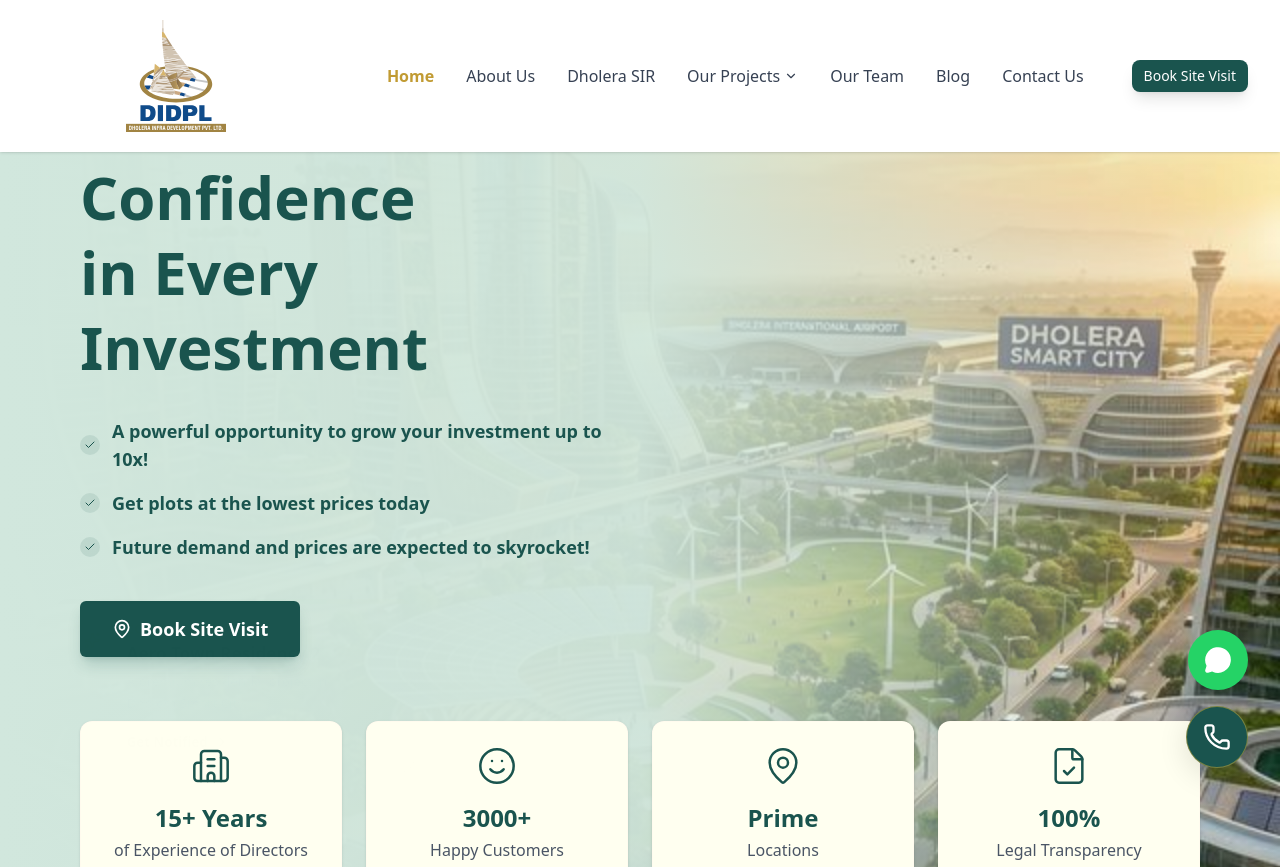
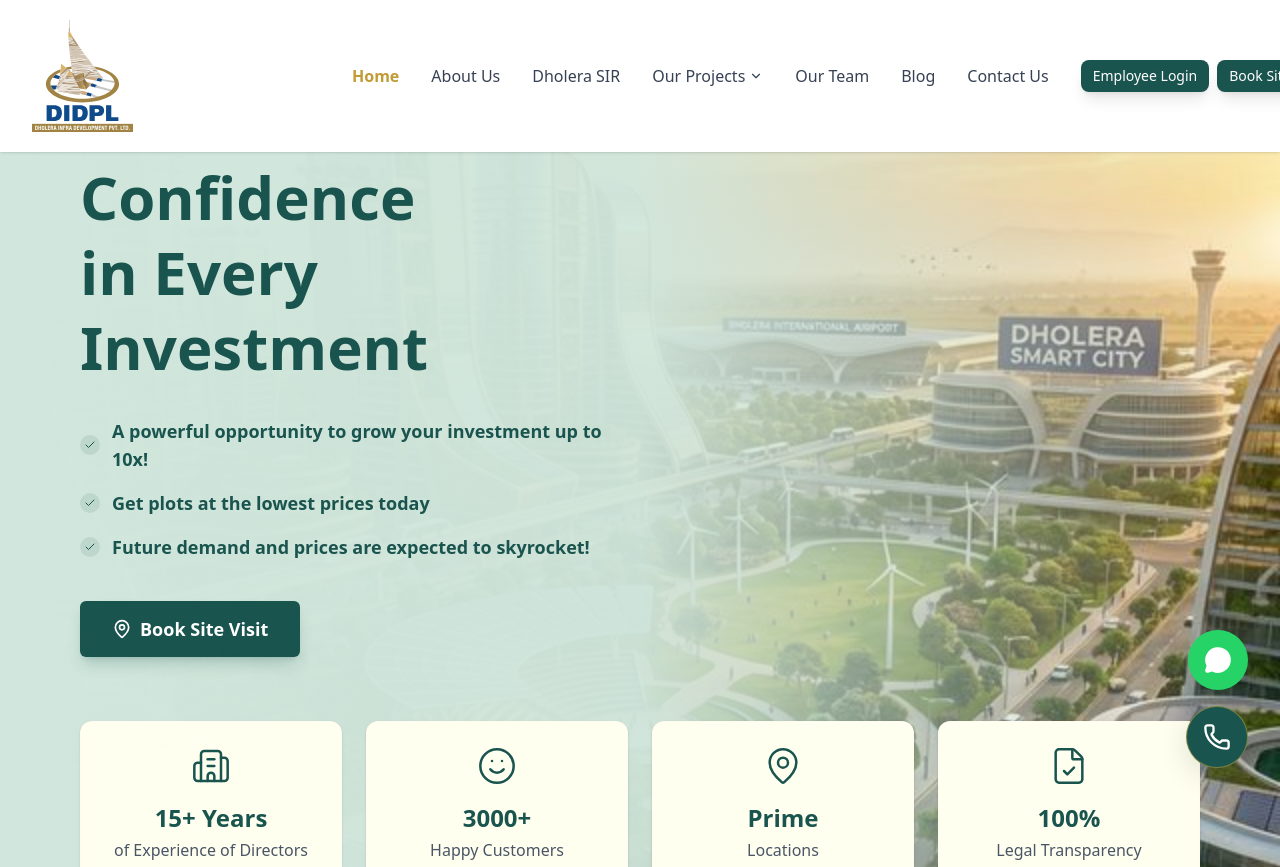
Before and after one commit to CtrlAltBuild-Technologies/Didpl, a Next.js app: page / in a window 1280 px wide. Shown: the top 867 px of the page. Built offline with nearby package versions, Linux system fonts and the light colour scheme; a web font is replaced by a local one.

Commit message:
button of employee

```diff
--- a/src/components/layout/Header.tsx
+++ b/src/components/layout/Header.tsx
@@ -59,29 +59,29 @@
                 <nav className="flex items-center justify-between">
                     {/* Logo */}
                     <Link href="/" className="flex items-center gap-2">
-                        <div className={`relative transition-all duration-300 ${scrolled
-                            ? "w-40 h-14 md:w-48 md:h-16 lg:w-56 lg:h-20"
-                            : "w-52 h-20 md:w-64 md:h-24 lg:w-72 lg:h-28"
+                        <div className={`relative transition-all duration-300 w-52 md:w-64 lg:w-48 xl:w-72 ${scrolled
+                            ? "h-14 md:h-16 lg:h-14 xl:h-20"
+                            : "h-20 md:h-24 lg:h-20 xl:h-28"
                             }`}>
                             <Image
                                 src="/Dholera_logo.svg"
                                 alt="DIDPL Group"
                                 fill
-                                className="object-contain"
+                                className="object-contain object-left"
                                 priority
                             />
                         </div>
                     </Link>
 
-                    {/* Desktop Navigation */}
-                    <div className="hidden lg:flex items-center gap-8">
+                    {/* Desktop Navigation Links */}
+                    <div className="hidden lg:flex items-center justify-center flex-1 gap-3 xl:gap-8 mx-2 xl:mx-8">
                         {navigation.map((item) => (
-                            <div key={item.name} className="relative group">
+                            <div key={item.name} className="relative group whitespace-nowrap">
                                 {item.submenu ? (
                                     <>
                                         <Link
                                             href={item.href}
-                                            className={`flex items-center gap-1 text-base font-medium transition-colors hover:text-accent py-2 ${pathname.startsWith(item.href)
+                                            className={`flex items-center gap-1 text-sm xl:text-base font-medium transition-colors hover:text-accent py-2 ${pathname.startsWith(item.href)
                                                 ? "text-accent font-semibold"
                                                 : "text-gray-700"
                                                 }`}
@@ -111,7 +111,7 @@
                                 ) : (
                                     <Link
                                         href={item.href}
-                                        className={`text-base font-medium transition-colors hover:text-accent ${pathname === item.href
+                                        className={`text-sm xl:text-base font-medium transition-colors hover:text-accent whitespace-nowrap ${pathname === item.href
                                             ? "text-accent font-semibold"
                                             : "text-gray-700"
                                             }`}
@@ -121,8 +121,17 @@
                                 )}
                             </div>
                         ))}
+                    </div>
+
+                    {/* Desktop Buttons */}
+                    <div className="hidden lg:flex items-center gap-2 whitespace-nowrap mr-2 xl:mr-8">
+                        <a href="https://didpl-online-crm.vercel.app/" target="_blank" rel="noopener noreferrer">
+                            <Button size="sm">
+                                Employee Login
+                            </Button>
+                        </a>
                         <a href="https://wa.me/918866909600?text=Hi%2C%20I%20am%20interested%20in%20booking%20a%20free%20site%20visit%20to%20Dholera%20SIR.%20Please%20share%20the%20details." target="_blank" rel="noopener noreferrer">
-                            <Button size="sm" className="ml-4">
+                            <Button size="sm">
                                 Book Site Visit
                             </Button>
                         </a>
@@ -191,7 +200,10 @@
                                 )}
                             </div>
                         ))}
-                        <div className="pt-4">
+                        <div className="pt-4 flex flex-col gap-3">
+                            <a href="https://didpl-online-crm.vercel.app/" target="_blank" rel="noopener noreferrer" className="w-full">
+                                <Button variant="outline" className="w-full">Employee Login</Button>
+                            </a>
                             <a href="https://wa.me/918866909600?text=Hi%2C%20I%20am%20interested%20in%20booking%20a%20free%20site%20visit%20to%20Dholera%20SIR.%20Please%20share%20the%20details." target="_blank" rel="noopener noreferrer" className="w-full">
                                 <Button className="w-full">Book Free Site Visit</Button>
                             </a>
```
Also changed, not shown: 2 other files (tests, documents, lock files or other folders).
